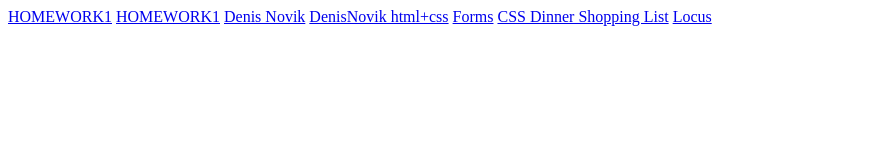
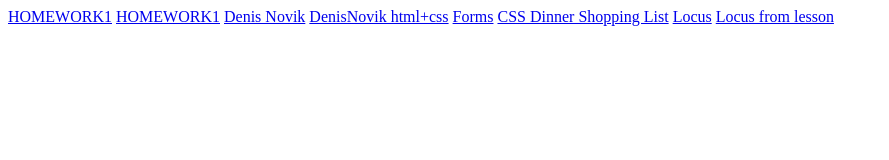
Before and after one commit to ArthurBretskyi/Homeworks, a plain HTML site: page index.html in a window 1280 px wide. Shown: the whole page, without its empty margins (0-889 px from the left). Drawn offline with Linux system fonts and the light colour scheme.

Commit message:
Locus from lesson

```diff
--- a/index.html
+++ b/index.html
@@ -14,5 +14,6 @@
     <a href="./Homeworks/Jul 17 Forms">Forms</a>
     <a href="./Homeworks/css dinner shopping list/">CSS Dinner Shopping List</a>
     <a href="./Homeworks/Locus/">Locus</a>
+    <a href="./Homeworks/test2/">Locus from lesson</a>
   </body>
 </html>
```
